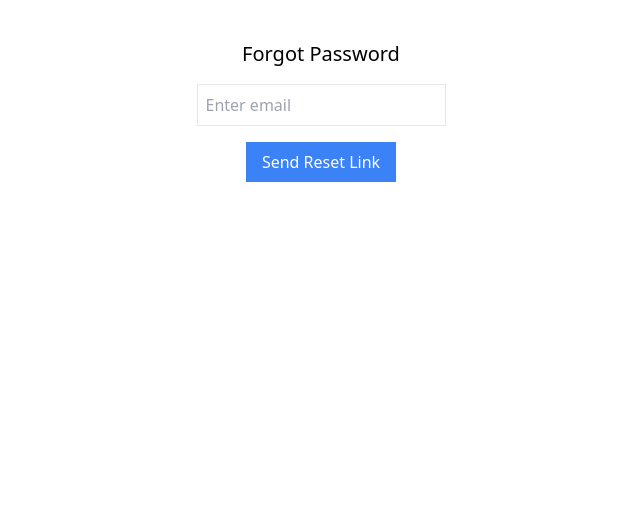
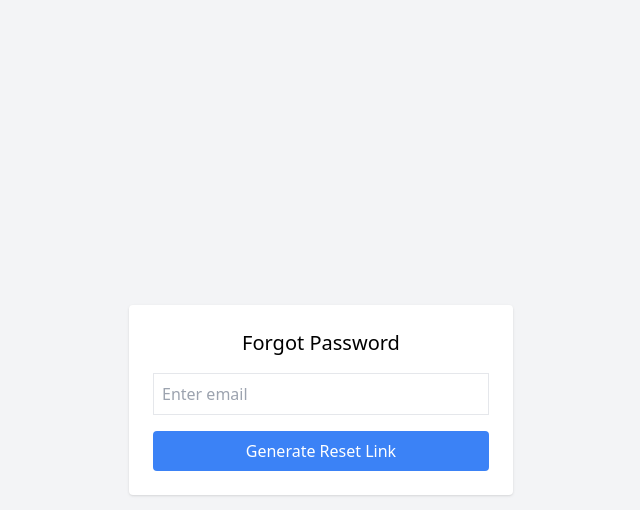
Before and after one commit to Chandan-Gupta-30/news-website, a React (Create React App) app in the folder client/: page /forgot in a window 1280 px wide. Shown: the top 510 px of the page, without its empty margins (319-959 px from the left). Built offline with nearby package versions, Linux system fonts and the light colour scheme.

Commit message:
made reset link clickable in ui

```diff
--- a/client/src/pages/ForgotPassword.js
+++ b/client/src/pages/ForgotPassword.js
@@ -4,18 +4,21 @@ import toast from "react-hot-toast";
 
 function ForgotPassword() {
   const [email, setEmail] = useState("");
+  const [resetLink, setResetLink] = useState("");
 
   const handleSubmit = async () => {
+    if (!email) return toast.error("Email required ❌");
+
     try {
       const res = await axios.post(
         "https://news-backend-efyu.onrender.com/forgot-password",
         { email }
       );
 
-    toast.success("Link generated ✅");
+      toast.success("Reset link generated ✅");
 
-    // 👇 SHOW LINK
-    alert("Reset Link:\n" + res.data.resetLink);
+      // ✅ STORE LINK
+      setResetLink(res.data.resetLink);
 
     } catch {
       toast.error("Email not found ❌");
@@ -23,23 +26,43 @@ function ForgotPassword() {
   };
 
   return (
-    <div className="p-10 text-center">
-      <h2 className="text-xl mb-4">Forgot Password</h2>
+    <div className="min-h-screen flex items-center justify-center bg-gray-100">
+
+      <div className="bg-white p-6 rounded shadow w-96">
+
+        <h2 className="text-xl mb-4 text-center">Forgot Password</h2>
 
         <input
           placeholder="Enter email"
-        className="border p-2 mb-4"
+          className="border p-2 w-full mb-4"
           onChange={(e) => setEmail(e.target.value)}
         />
 
-      <br />
-
         <button
           onClick={handleSubmit}
-        className="bg-blue-500 text-white px-4 py-2"
+          className="bg-blue-500 text-white w-full py-2 rounded"
         >
-        Send Reset Link
+          Generate Reset Link
         </button>
+
+        {/* ✅ SHOW LINK */}
+        {resetLink && (
+          <div className="mt-4 p-3 bg-gray-100 rounded text-sm break-all">
+            <p className="mb-2 font-semibold">Reset Link:</p>
+
+            <a
+              href={resetLink}
+              target="_blank"
+              rel="noreferrer"
+              className="text-blue-600 underline"
+            >
+              Open Reset Page
+            </a>
+          </div>
+        )}
+
+      </div>
+
     </div>
   );
 }
```
Lines whose indentation alone changed are shown as unchanged.
